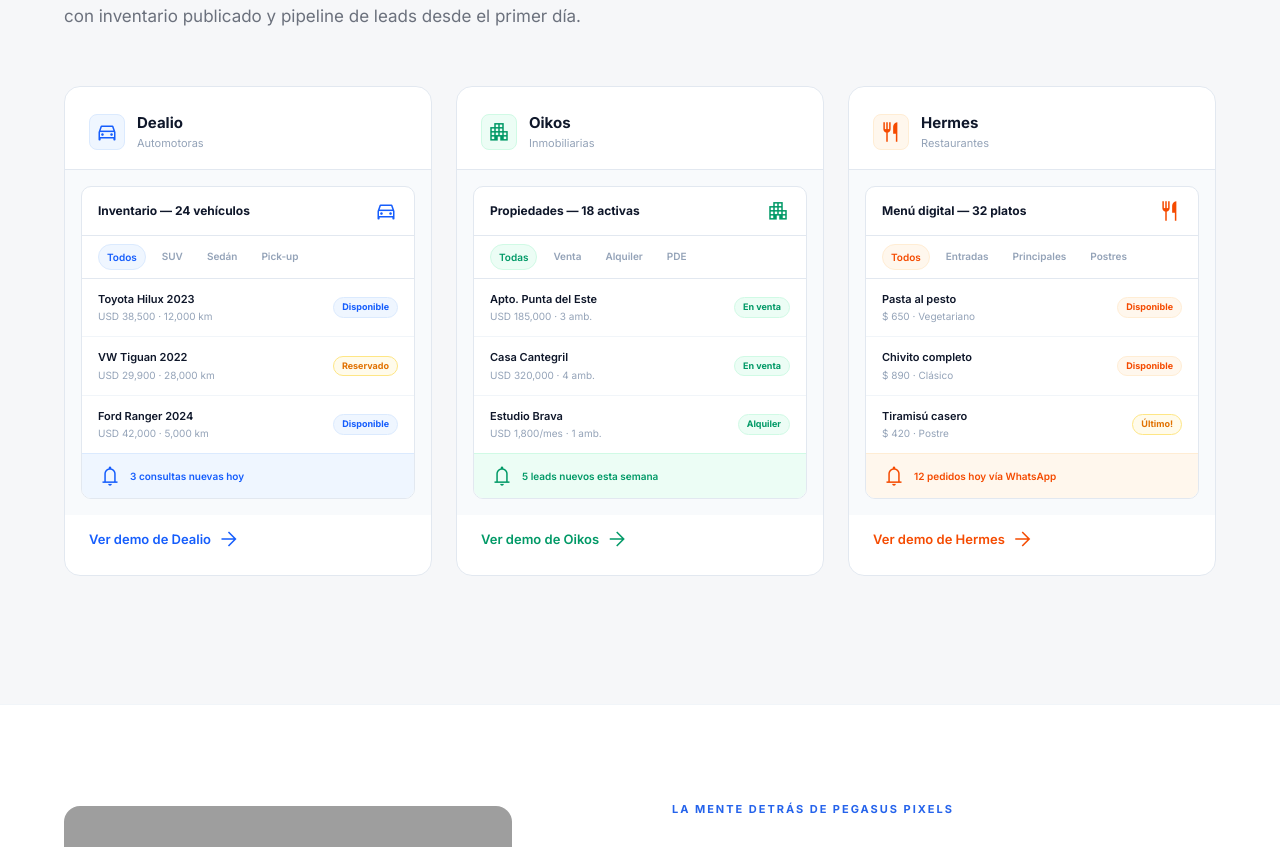
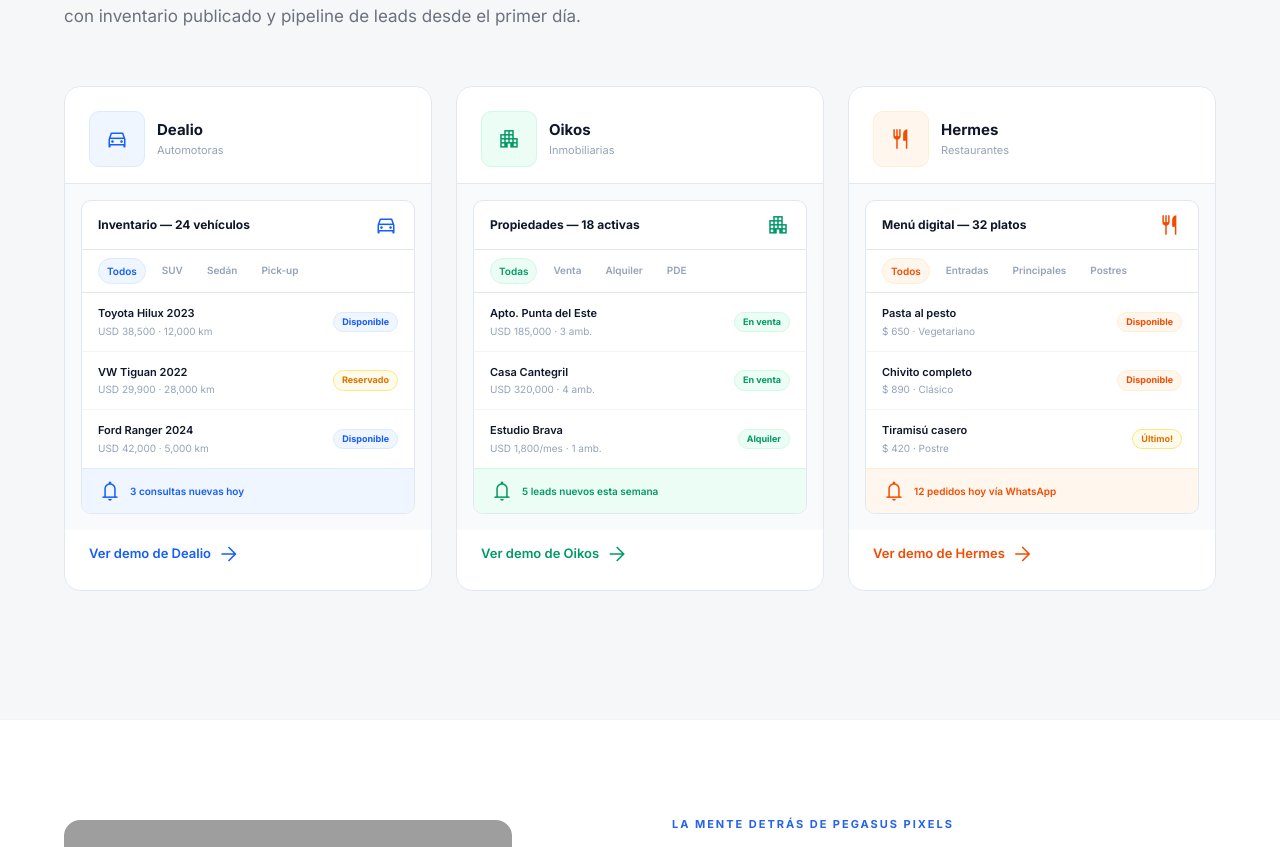
Before and after one commit to dcrecycler-ctrl/pegasuspixelsv2, a Next.js app: page / in a window 1280 px wide. Shown: the part 7870-8717 px from the top of the page. Built offline with nearby package versions, Linux system fonts and the light colour scheme; grey boxes are pictures that could not be loaded.

Commit message:
feat: larger icons across all homepage sections (48px main, 36px product cards)

```diff
--- a/components/sections/OutcomesSection.tsx
+++ b/components/sections/OutcomesSection.tsx
@@ -57,7 +57,7 @@
           {cards.map(({ icon, title, text, bullets }, i) => (
             <AnimateIn key={title} delay={i * 80}>
               <div className="group bg-[#F6F7F9] border border-[#E2E8F0] rounded-[12px] p-8 h-full hover:bg-white hover:border-[#2563EB]/25 hover:shadow-lg hover:-translate-y-1 transition-all duration-300 cursor-default">
-                <span className="material-symbols-outlined text-[#2563EB] text-[26px] block mb-5">
+                <span className="material-symbols-outlined text-[#2563EB] text-[48px] block mb-5">
                   {icon}
                 </span>
                 <h3 className="text-[17px] font-bold text-[#0F172A] leading-[1.3] mb-2">
--- a/components/sections/ProductShowcase.tsx
+++ b/components/sections/ProductShowcase.tsx
@@ -93,8 +93,8 @@
 
                 <div className="px-6 pt-6 pb-4 border-b border-[#E2E8F0]">
                   <div className="flex items-center gap-3">
-                    <div className={`w-9 h-9 rounded-[8px] ${color} border flex items-center justify-center`}>
-                      <span className={`material-symbols-outlined text-[18px] ${accent}`}>{icon}</span>
+                    <div className={`w-14 h-14 rounded-[10px] ${color} border flex items-center justify-center`}>
+                      <span className={`material-symbols-outlined text-[36px] ${accent}`}>{icon}</span>
                     </div>
                     <div>
                       <p className="text-[15px] font-bold text-[#0F172A]">{name}</p>
--- a/components/sections/WhatWeImprove.tsx
+++ b/components/sections/WhatWeImprove.tsx
@@ -34,7 +34,7 @@
           {cards.map(({ icon, title, items }, i) => (
             <AnimateIn key={title} delay={i * 80}>
               <div className="bg-white border border-[#E2E8F0] rounded-[12px] p-8 h-full hover-lift">
-                <span className="material-symbols-outlined text-[#2563EB] text-[28px] block mb-6">
+                <span className="material-symbols-outlined text-[#2563EB] text-[48px] block mb-6">
                   {icon}
                 </span>
                 <h3 className="text-[18px] font-bold text-[#0F172A] leading-[1.25] mb-5">
```
